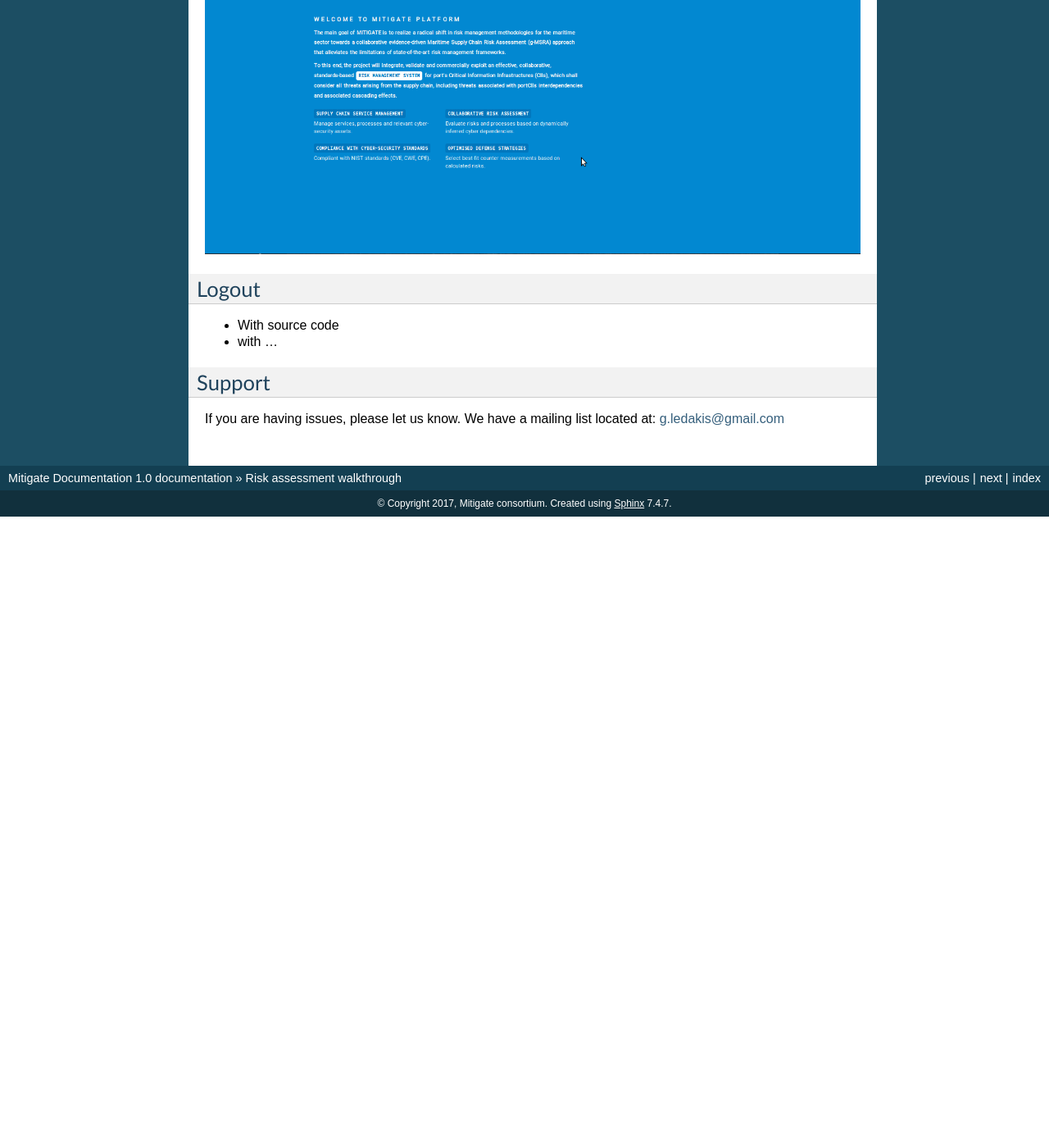
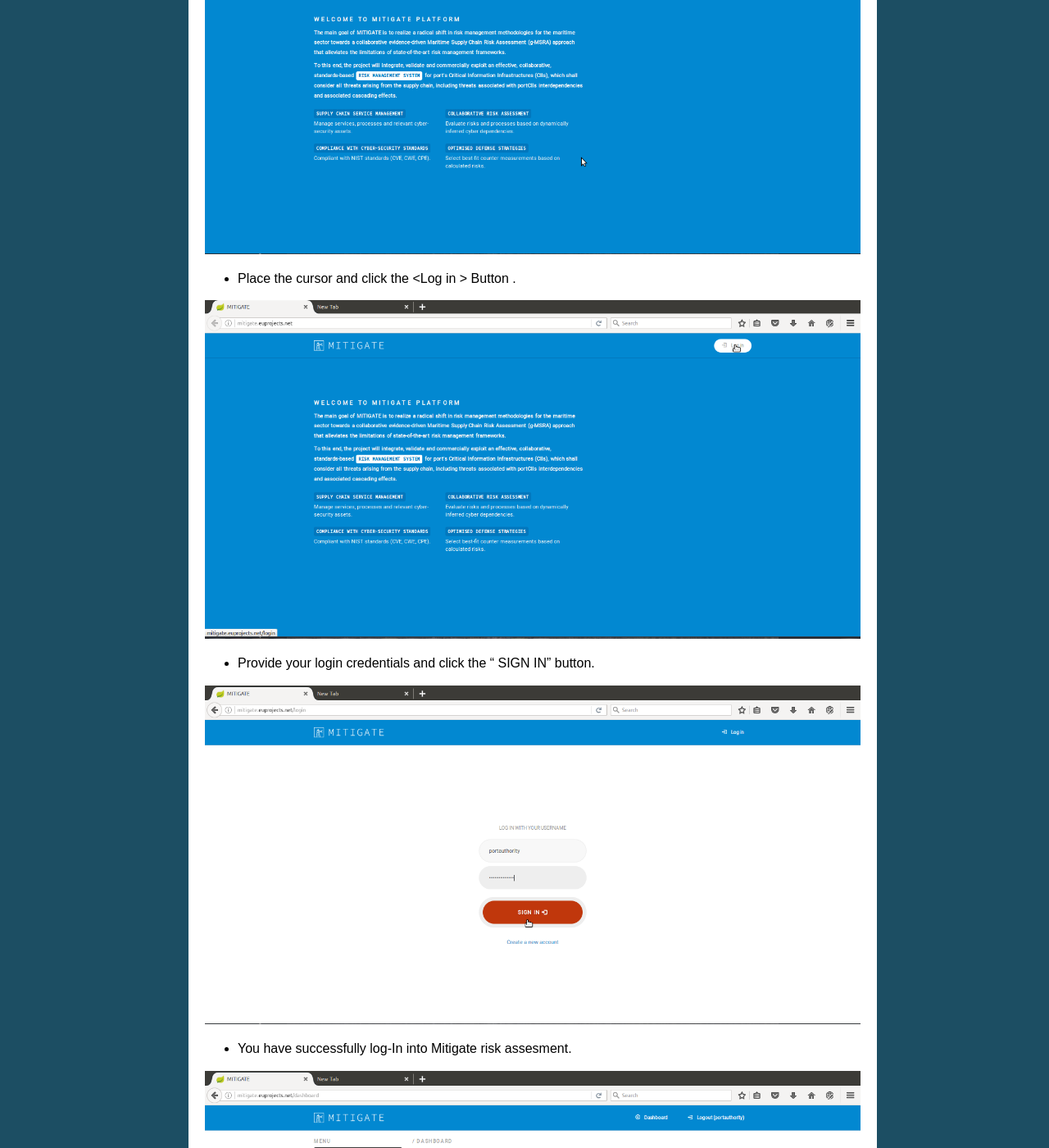
Before and after one commit to singularlogic/mitigate-documentation, a Sphinx documentation site: the page built from docs/a_risk.rst, in a window 1280 px wide and 1400 px high, scrolled down 985 px. Shown: the whole window at 82% size. Built offline with Sphinx 7.4.7, drawn with Linux system fonts in a browser that asks for light colours; before the commit the page ends 1615 px from its top, so only the background shows below that.

Commit message:
Update a_risk.rst

```diff
--- a/docs/a_risk.rst
+++ b/docs/a_risk.rst
@@ -25,6 +25,18 @@ Login
 
 .. image:: assets/Log.png
 
+- Place the cursor and click the <Log in > Button .
+
+.. image:: assets/Log_1.png
+
+- Provide your login credentials and click the “ SIGN IN” button.
+
+.. image:: assets/Log_3.png
+
+- You have successfully log-In into Mitigate risk assesment.
+
+.. image:: assets/Log_4.png
+
 
 Logout
 ----------
```
